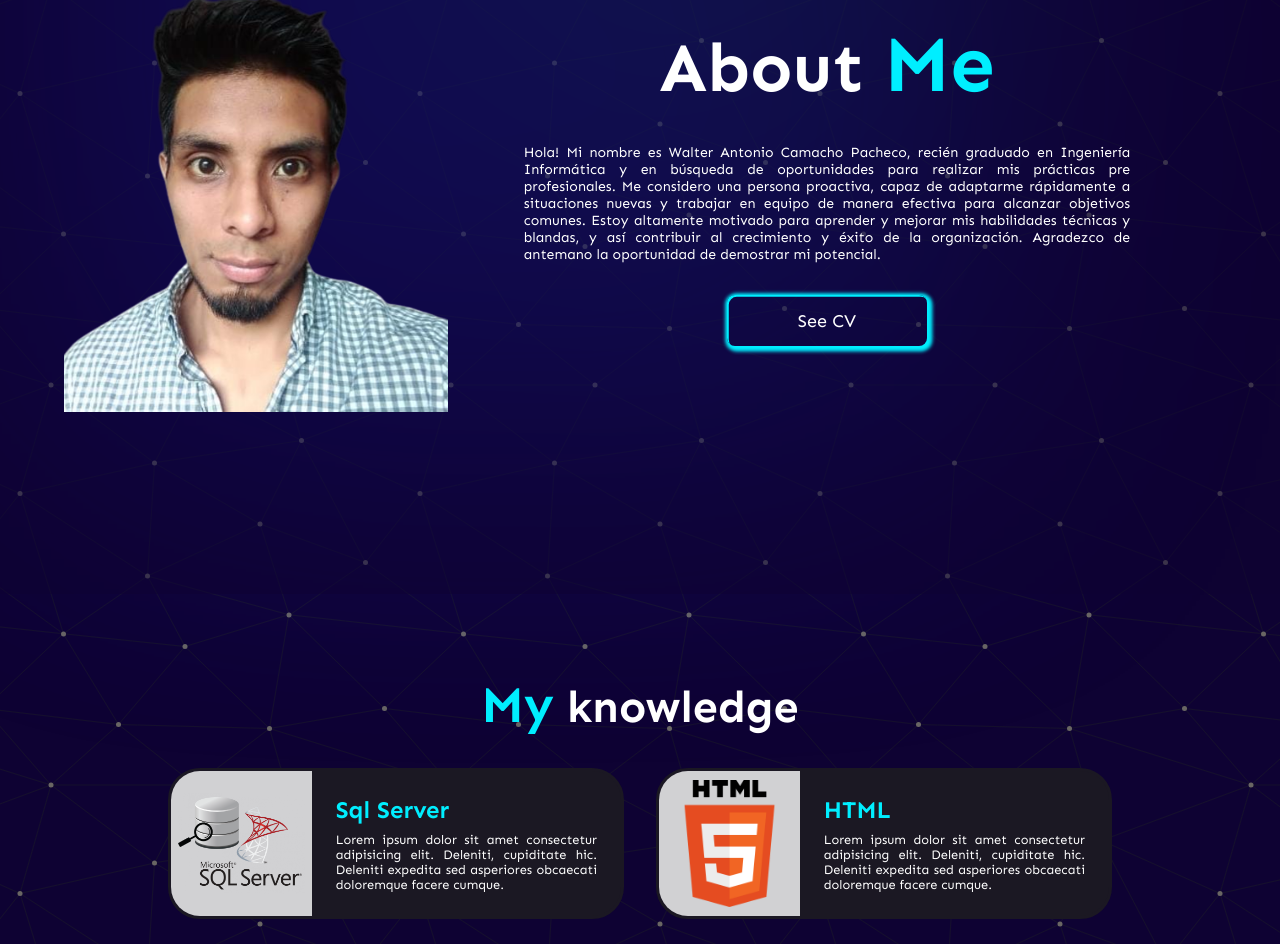
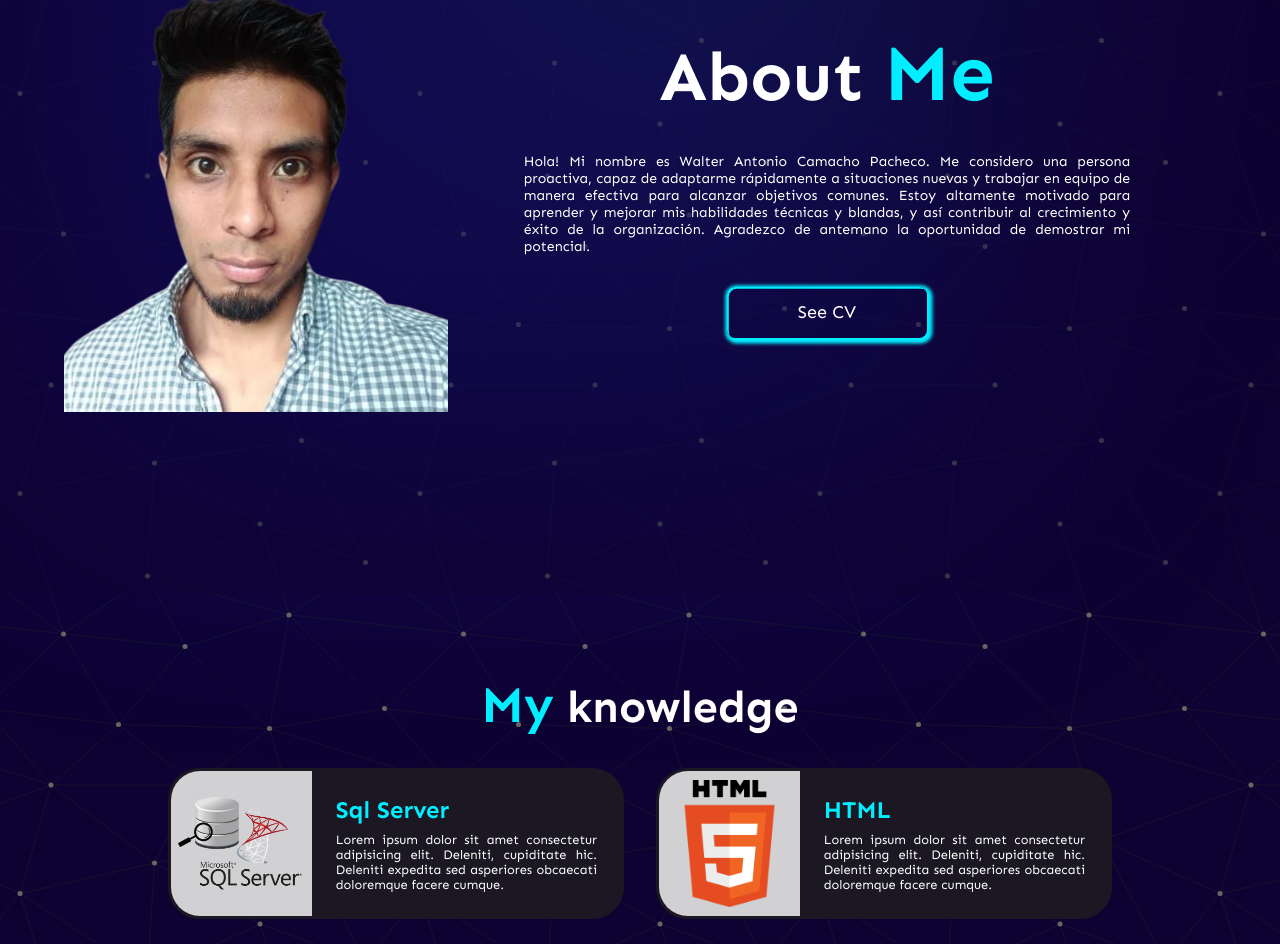
Before and after one commit to waltercp/portafolio, a React (Vite) app: page / in a window 1280 px wide. Shown: the part 1006-1950 px from the top of the page. Built offline with nearby package versions, Linux system fonts and the light colour scheme.

Commit message:
Entregable

```diff
--- a/src/componets/AboutMe.jsx
+++ b/src/componets/AboutMe.jsx
@@ -16,7 +16,7 @@ const AboutMe = () => {
         </div>
         <div className='aboutMe-Info'>
           <h2>About <span>Me</span> </h2>
-          <p>Hola! Mi nombre es  Walter Antonio Camacho Pacheco, recién graduado en Ingeniería Informática y en búsqueda de oportunidades para realizar mis prácticas pre profesionales. Me considero una persona proactiva, capaz de adaptarme rápidamente a situaciones nuevas y trabajar en equipo de manera efectiva para alcanzar objetivos comunes. Estoy altamente motivado para aprender y mejorar mis habilidades técnicas y blandas, y así contribuir al crecimiento y éxito de la organización. Agradezco de antemano la oportunidad de demostrar mi potencial.</p>
+          <p>Hola! Mi nombre es  Walter Antonio Camacho Pacheco. Me considero una persona proactiva, capaz de adaptarme rápidamente a situaciones nuevas y trabajar en equipo de manera efectiva para alcanzar objetivos comunes. Estoy altamente motivado para aprender y mejorar mis habilidades técnicas y blandas, y así contribuir al crecimiento y éxito de la organización. Agradezco de antemano la oportunidad de demostrar mi potencial.</p>
           <button onClick={handleCV} type="button">See CV</button>
         </div>
 
```
